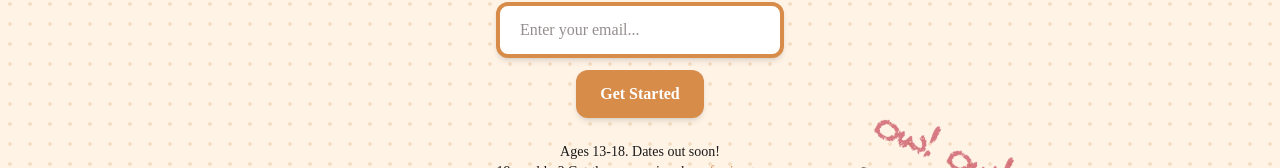
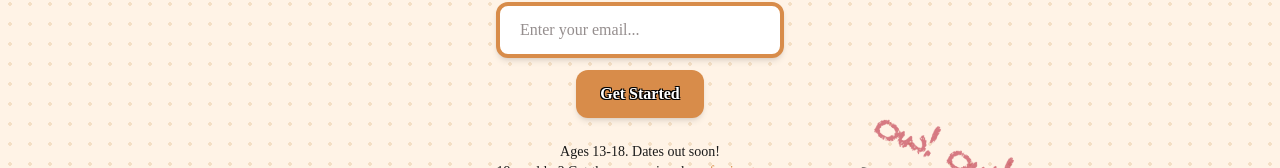
Before and after one commit to abc-is-here/Hot-potato, a React (Vite) app in the folder hot-potato/: page / in a window 1280 px wide. Shown: the part 366-534 px from the top of the page. Built offline with nearby package versions, Linux system fonts and the light colour scheme; a web font is replaced by a local one.

Commit message:
small fix

```diff
--- a/hot-potato/src/App.jsx
+++ b/hot-potato/src/App.jsx
@@ -61,7 +61,7 @@ function App() {
               className="px-5 py-3 rounded-xl border-4 border-[#d88c4a] bg-white w-72 focus:outline-none shadow-md"
             />
 
-            <button className="bg-[#d88c4a] hover:bg-[#c67634] text-white px-6 py-3 rounded-xl font-semibold shadow-md transition">
+            <button className="bg-[#d88c4a] hover:bg-[#c67634] text-white px-6 py-3 rounded-xl font-semibold shadow-md text-shadow-[1px_1px_0_#000,-1px_-1px_0_#000,1px_-1px_0_#000,-1px_1px_0_#000] transition">
               Get Started
             </button>
           </div>
@@ -99,7 +99,7 @@ function App() {
             previous developer. You have 3 days to work on that game and pass it
             on!
           </p>
-          <img src="/How.PNG" alt="" className="w-[90%] mt-6" />
+          <img src="/How.PNG" alt="how-it-all-works image!!" className="w-[90%] mt-6" />
 
           <div className="max-w-3xl mx-auto mt-8">
             <p className="text-lg text-[#5a4747]">
```
